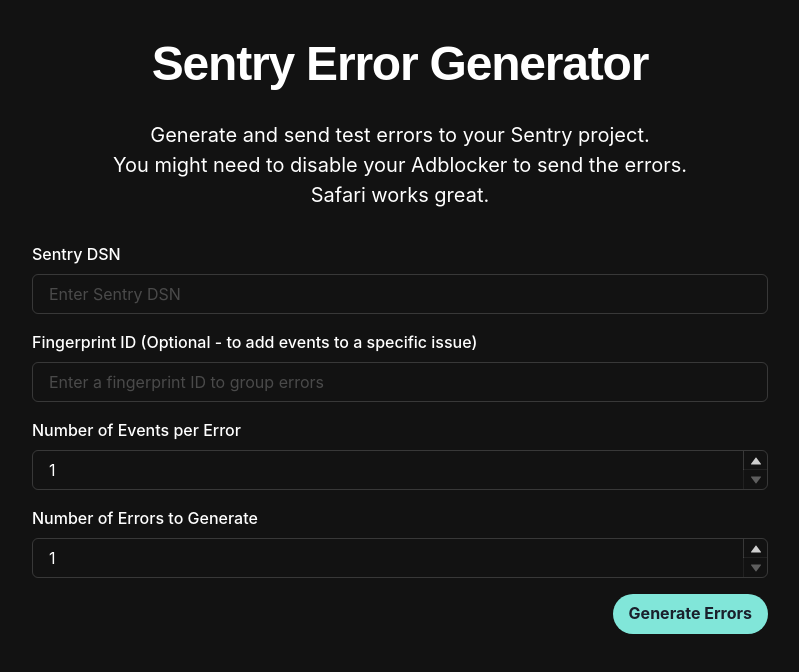
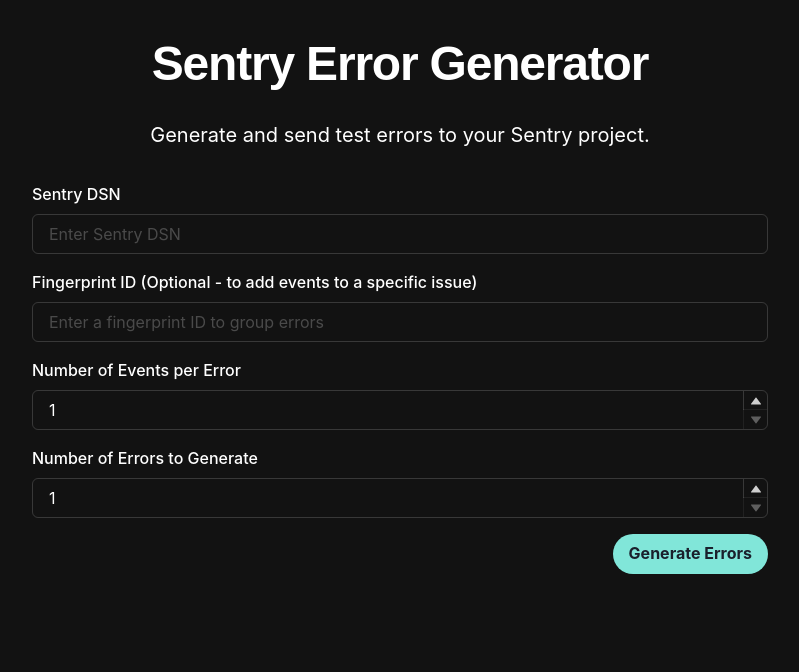
Before and after one commit to iamrajjoshi/errors, a Next.js app: page / in a window 1280 px wide. Shown: the top 672 px of the page, without its empty margins (240-1039 px from the left). Built offline with nearby package versions, Linux system fonts and the light colour scheme.

Commit message:
:wrench: chore: remove the ad blocker warning

```diff
--- a/app/page.tsx
+++ b/app/page.tsx
@@ -12,10 +12,6 @@
           </Heading>
           <Text fontSize="xl" textAlign="center">
             Generate and send test errors to your Sentry project.
-            <br />
-            You might need to disable your Adblocker to send the errors.
-            <br />
-            Safari works great.
           </Text>
           <ErrorGenerator />
         </VStack>
```
